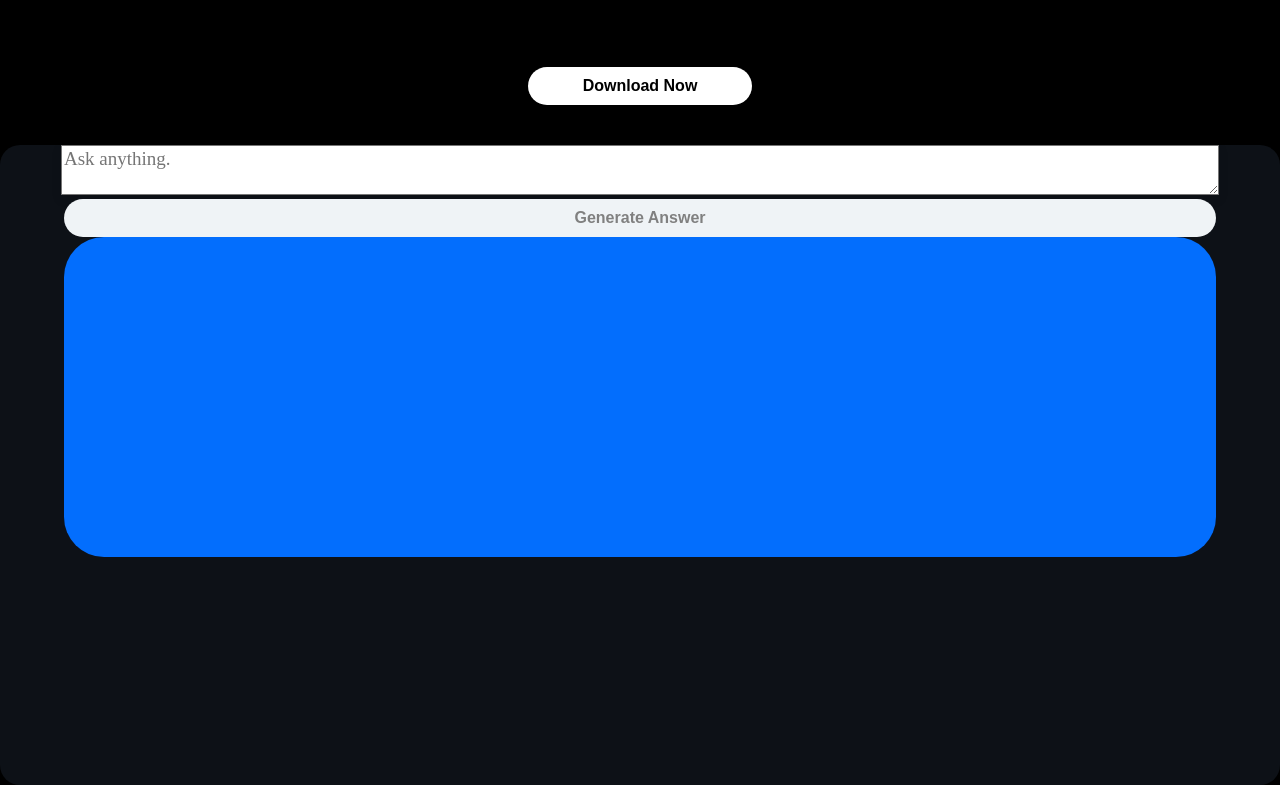
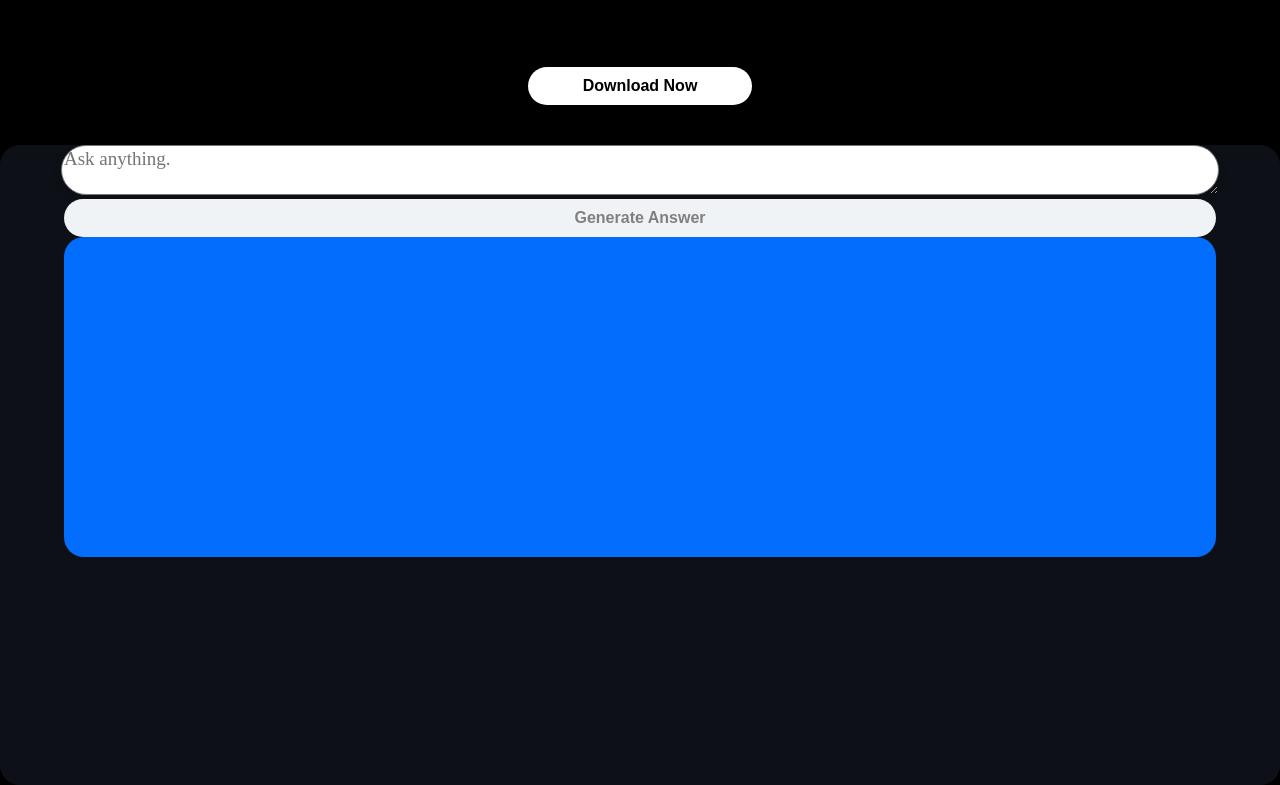
Before and after one commit to pratyushdev-codes/Intelsy, a React (Create React App) app in the folder src/: page / in a window 1280 px wide. Shown: the part 1529-2314 px from the top of the page. Built offline with nearby package versions, Linux system fonts and the light colour scheme; the HTML template or start-up script is replaced by a standard one.

Commit message:
Text Area Styling must be fixed , Y axis scroll enable for answers

```diff
--- a/src/App.css
+++ b/src/App.css
@@ -124,10 +124,10 @@ footer a:hover {
   border-top-left-radius: 20px; /* Adjust border-radius for the left side */
 }
 
-
+/*
 .rightasideInner{
   flex: 1;
-}
+} */
 
 
 .aisearchSpace{
--- a/src/Components/aiAPI.js
+++ b/src/Components/aiAPI.js
@@ -29,7 +29,7 @@ function AiAPI() {
     <div style={{ backgroundColor: "#0D1117" , height:"80vh", borderRadius:"20px"}}>
       <form
         onSubmit={generateAnswer}
-        className="w-full md:w-2/3 mx-auto text-center rounded bg-gray-50 py-2"
+        className="w-full md:w-2/3 mx-auto text-center bg-gray-50 py-2"
       >
 <textarea
   required
@@ -42,9 +42,11 @@ function AiAPI() {
     color: "#036EFD",
     fontSize: "19px",
     width: "90%",
+    borderRadius: "50px", // Adding border radius
     boxShadow: "0px 4px 10px rgba(0, 0, 0, 0.1)" // Adding box shadow
   }}
 ></textarea>
+
 
 
         <button
@@ -62,7 +64,7 @@ function AiAPI() {
           {loading ? "Generating..." : "Generate Answer"}
         </button>
       </form>
-      <div className="w-full md:w-2/3 mx-auto text-left rounded bg-gray-50 my-1" style={{backgroundColor:"#036EFD", height:"50%",width:"90%", borderRadius:"40px"}}>
+      <div className="w-full md:w-2/3 mx-auto text-left  bg-gray-50 my-1" style={{backgroundColor:"#036EFD", height:"50%",width:"90%", borderRadius:"20px"}}>
         <ReactMarkdown className="p-3">{answer}</ReactMarkdown>
       </div>
     </div>
```
